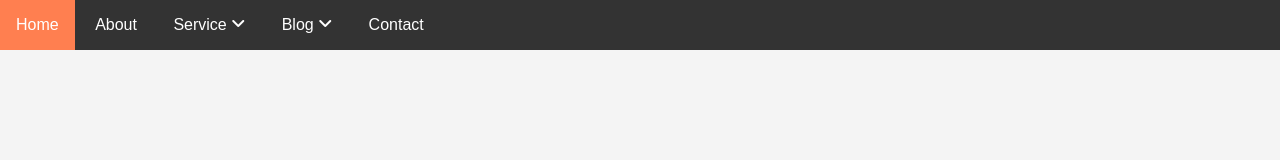
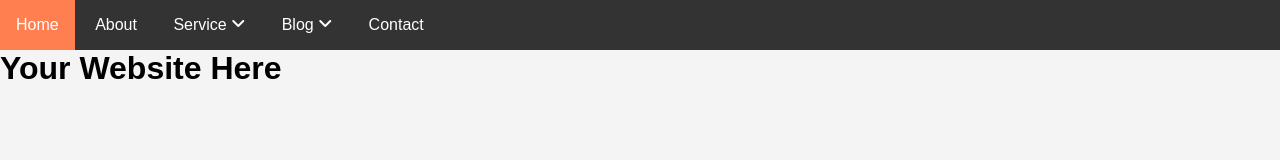
Before and after one commit to Faustin-king/Dropdown-Menu, a plain HTML site: page index.html in a window 1280 px wide. Drawn offline with Linux system fonts and the light colour scheme.

Commit message:
Add #showcase header with h1

```diff
--- a/index.html
+++ b/index.html
@@ -42,5 +42,8 @@
         <li><a href="#">Contact</a></li>
       </ul>
     </nav>
+    <header id="showcase">
+      <h1>Your Website Here</h1>
+    </header>
   </body>
 </html>
```
